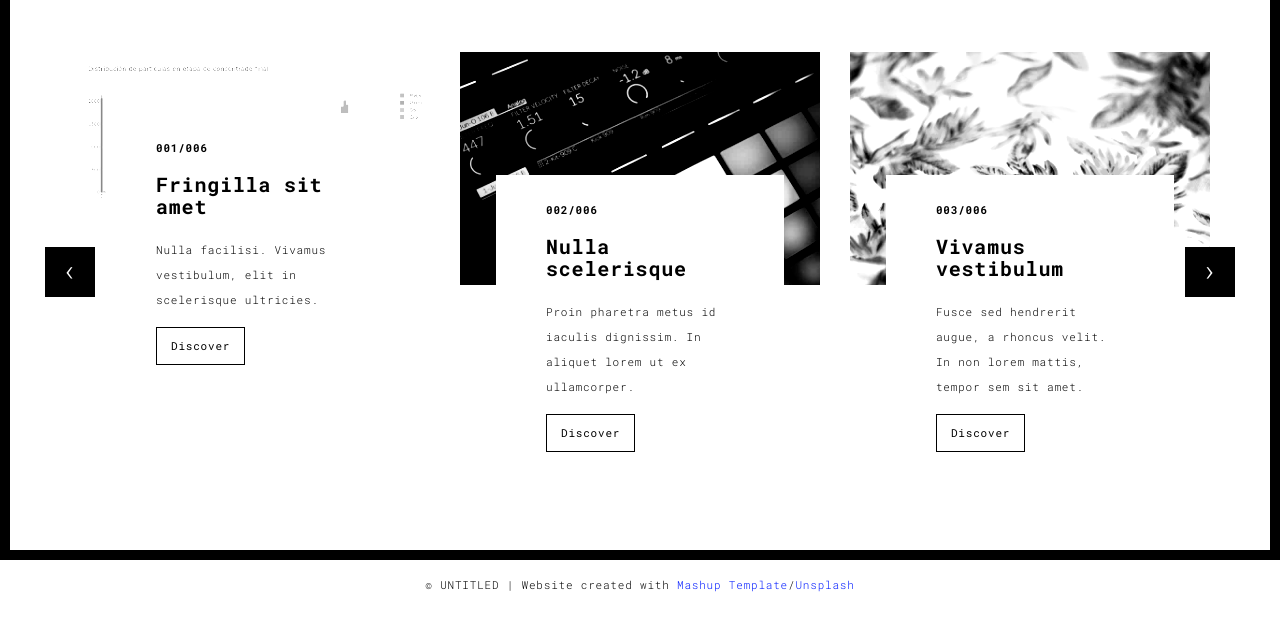
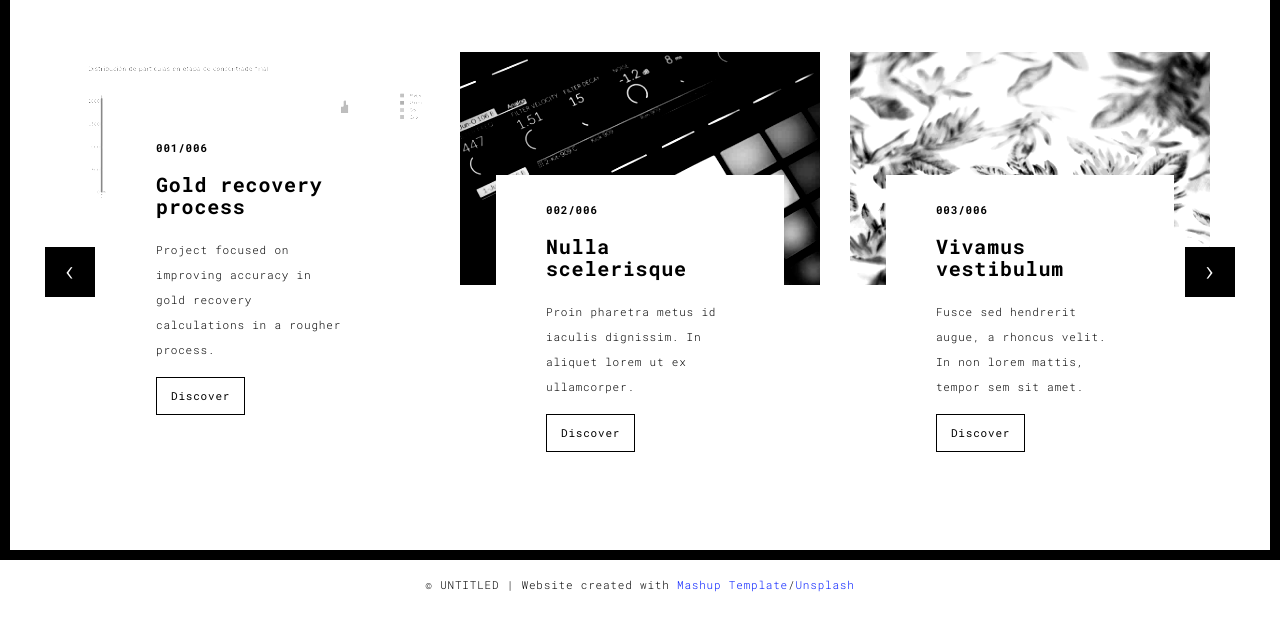
Before and after one commit to armodi97/portafolio, a plain HTML site: page works.html in a window 1280 px wide. Shown: the part 240-862 px from the top of the page. Drawn offline with Linux system fonts and the light colour scheme.

Commit message:
test works

```diff
--- a/works.html
+++ b/works.html
@@ -75,8 +75,8 @@
                       </a>
                       <div class="card-container card-container-lg">
                         <h4>001/006</h4>
-                        <h3>Fringilla sit amet</h3>
-                        <p>Nulla facilisi. Vivamus vestibulum, elit in scelerisque ultricies.</p>
+                        <h3>Gold recovery process</h3>
+                        <p>Project focused on improving accuracy in gold recovery calculations in a rougher process.</p>
                         <a href="./work.html" title="" class="btn btn-default">Discover</a>
                       </div>
                     </div>
```
